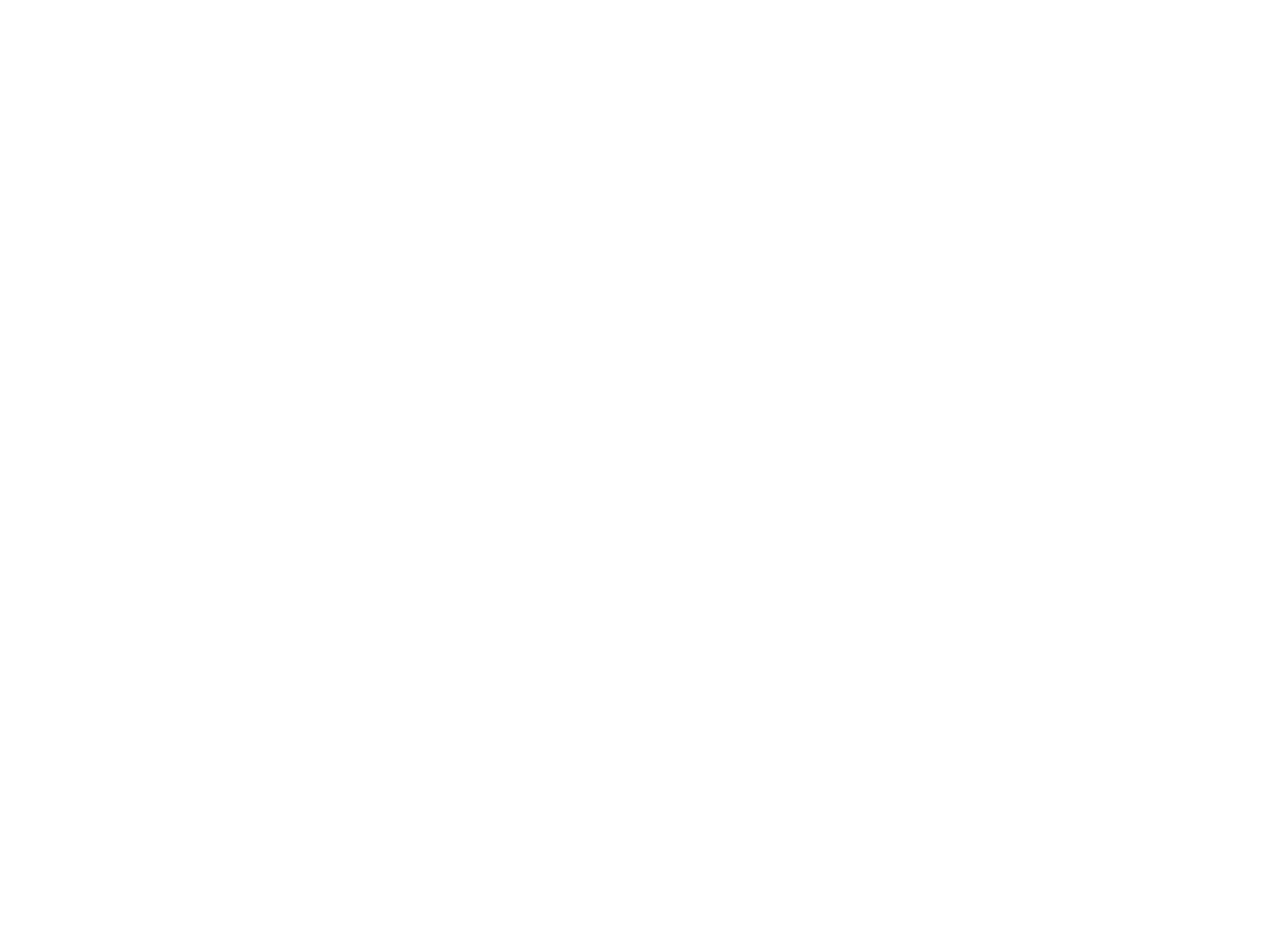
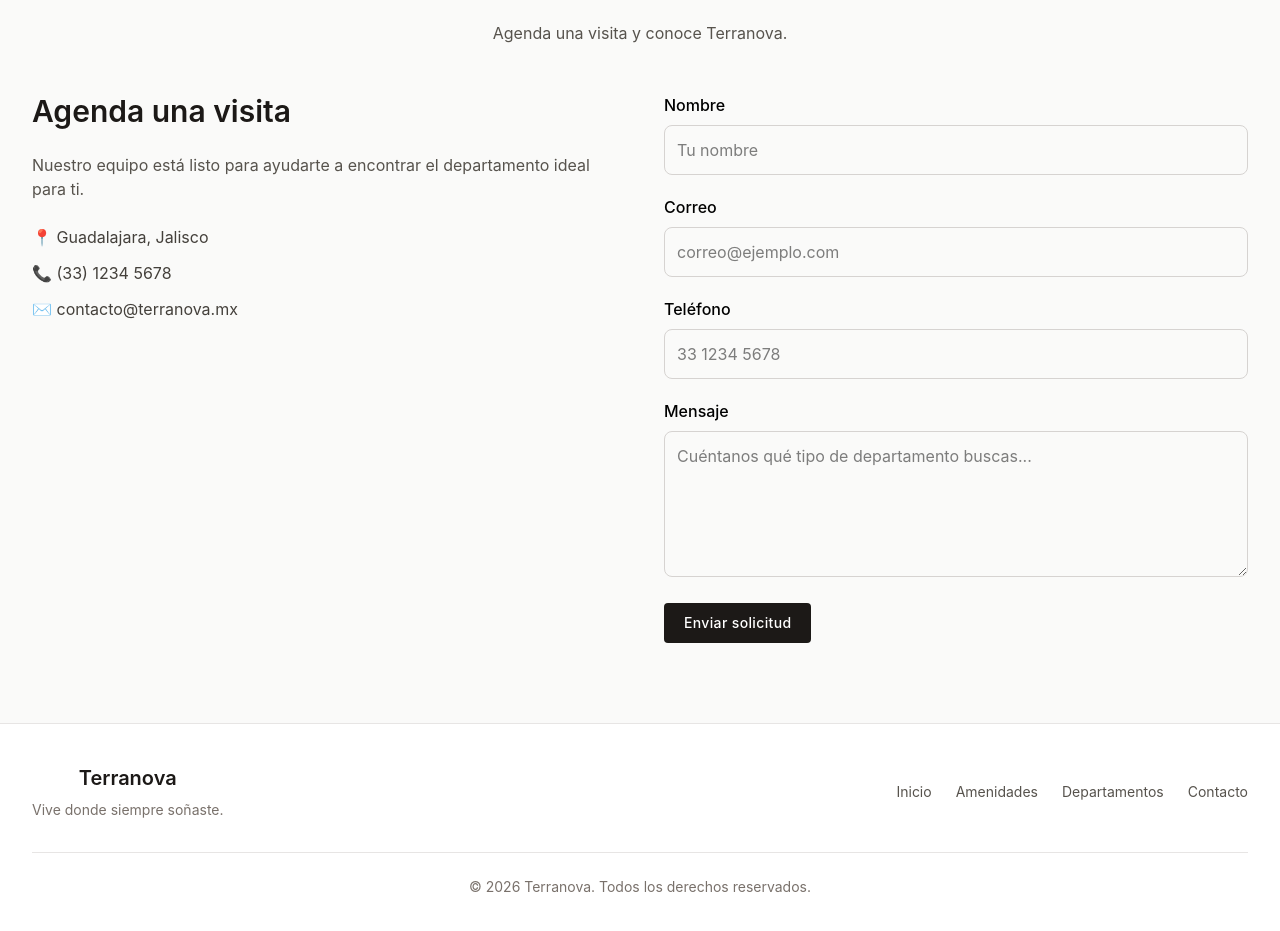
Before and after one commit to luisomarolmedo/powerbell-real-estate, a React (Vite) app: page / in a window 1280 px wide. Shown: the part 3374-4305 px from the top of the page. Before the commit the page ends 3307 px from the top, so only its background shows below. Built offline with nearby package versions, Linux system fonts and the light colour scheme.

Commit message:
Create contact and footer section

```diff
--- a/package.json
+++ b/package.json
@@ -10,6 +10,7 @@
     "preview": "vite preview"
   },
   "dependencies": {
+    "@hookform/resolvers": "^5.7.1",
     "@tailwindcss/vite": "^4.3.3",
     "framer-motion": "^12.43.0",
     "lucide-react": "^1.28.0",
--- a/src/components/Contact/Contact.tsx
+++ b/src/components/Contact/Contact.tsx
@@ -1,5 +1,26 @@
+import Container from "../shared/Container";
+import SectionTitle from "../shared/SectionTitle";
+
+import ContactForm from "./components/ContactForm";
+import ContactInfo from "./components/ContactInfo";
+
 function Contact() {
-  return <section>Contact</section>;
+  return (
+    <section id="contacto" className="bg-stone-50 py-20">
+      <Container>
+        <SectionTitle
+          title="Contáctanos"
+          subtitle="Agenda una visita y conoce Terranova."
+        />
+
+        <div className="grid gap-12 lg:grid-cols-2">
+          <ContactInfo />
+
+          <ContactForm />
+        </div>
+      </Container>
+    </section>
+  );
 }
 
 export default Contact;
--- /dev/null
+++ b/src/components/Contact/components/ContactForm.tsx
@@ -0,0 +1,88 @@
+import { useForm } from "react-hook-form";
+import { zodResolver } from "@hookform/resolvers/zod";
+
+import Button from "../../shared/Button";
+
+import { contactSchema, type ContactFormData } from "../schemas/contactSchema";
+
+function ContactForm() {
+  const {
+    register,
+    handleSubmit,
+    formState: { errors },
+    reset,
+  } = useForm<ContactFormData>({
+    resolver: zodResolver(contactSchema),
+  });
+
+  const onSubmit = (data: ContactFormData) => {
+    console.log(data);
+    alert("¡Solicitud enviada correctamente!");
+    reset();
+  };
+
+  return (
+    <form onSubmit={handleSubmit(onSubmit)} className="space-y-5">
+      <div>
+        <label className="mb-2 block font-medium">Nombre</label>
+
+        <input
+          {...register("name")}
+          className="w-full rounded-lg border border-stone-300 p-3"
+          placeholder="Tu nombre"
+        />
+
+        {errors.name && (
+          <p className="mt-1 text-sm text-red-600">{errors.name.message}</p>
+        )}
+      </div>
+
+      <div>
+        <label className="mb-2 block font-medium">Correo</label>
+
+        <input
+          {...register("email")}
+          className="w-full rounded-lg border border-stone-300 p-3"
+          placeholder="correo@ejemplo.com"
+        />
+
+        {errors.email && (
+          <p className="mt-1 text-sm text-red-600">{errors.email.message}</p>
+        )}
+      </div>
+
+      <div>
+        <label className="mb-2 block font-medium">Teléfono</label>
+
+        <input
+          {...register("phone")}
+          className="w-full rounded-lg border border-stone-300 p-3"
+          placeholder="33 1234 5678"
+        />
+
+        {errors.phone && (
+          <p className="mt-1 text-sm text-red-600">{errors.phone.message}</p>
+        )}
+      </div>
+
+      <div>
+        <label className="mb-2 block font-medium">Mensaje</label>
+
+        <textarea
+          {...register("message")}
+          rows={5}
+          className="w-full rounded-lg border border-stone-300 p-3"
+          placeholder="Cuéntanos qué tipo de departamento buscas..."
+        />
+
+        {errors.message && (
+          <p className="mt-1 text-sm text-red-600">{errors.message.message}</p>
+        )}
+      </div>
+
+      <Button>Enviar solicitud</Button>
+    </form>
+  );
+}
+
+export default ContactForm;
--- /dev/null
+++ b/src/components/Contact/components/ContactInfo.tsx
@@ -0,0 +1,22 @@
+function ContactInfo() {
+  return (
+    <div className="space-y-6">
+      <h3 className="text-3xl font-semibold text-stone-900">
+        Agenda una visita
+      </h3>
+
+      <p className="text-stone-600">
+        Nuestro equipo está listo para ayudarte a encontrar el departamento
+        ideal para ti.
+      </p>
+
+      <div className="space-y-3 text-stone-700">
+        <p>📍 Guadalajara, Jalisco</p>
+        <p>📞 (33) 1234 5678</p>
+        <p>✉️ contacto@terranova.mx</p>
+      </div>
+    </div>
+  );
+}
+
+export default ContactInfo;
--- /dev/null
+++ b/src/components/Contact/schemas/contactSchema.ts
@@ -0,0 +1,13 @@
+import { z } from "zod";
+
+export const contactSchema = z.object({
+  name: z.string().min(2, "Ingresa tu nombre."),
+
+  email: z.email("Correo inválido."),
+
+  phone: z.string().min(10, "Número inválido."),
+
+  message: z.string().min(10, "Escribe un mensaje."),
+});
+
+export type ContactFormData = z.infer<typeof contactSchema>;
--- a/src/components/Footer/Footer.tsx
+++ b/src/components/Footer/Footer.tsx
@@ -1,5 +1,53 @@
+import Container from "../shared/Container";
+
 function Footer() {
-  return <footer>Footer</footer>
+  return (
+    <footer className="border-t border-stone-200 bg-white py-10">
+      <Container>
+        <div className="flex flex-col items-center justify-between gap-6 text-center md:flex-row">
+          <div>
+            <h3 className="text-xl font-semibold text-stone-900">Terranova</h3>
+
+            <p className="mt-2 text-sm text-stone-500">
+              Vive donde siempre soñaste.
+            </p>
+          </div>
+
+          <nav>
+            <ul className="flex flex-wrap justify-center gap-6 text-sm text-stone-600">
+              <li>
+                <a href="#inicio" className="hover:text-stone-900">
+                  Inicio
+                </a>
+              </li>
+
+              <li>
+                <a href="#amenidades" className="hover:text-stone-900">
+                  Amenidades
+                </a>
+              </li>
+
+              <li>
+                <a href="#departamentos" className="hover:text-stone-900">
+                  Departamentos
+                </a>
+              </li>
+
+              <li>
+                <a href="#contacto" className="hover:text-stone-900">
+                  Contacto
+                </a>
+              </li>
+            </ul>
+          </nav>
+        </div>
+
+        <div className="mt-8 border-t border-stone-200 pt-6 text-center text-sm text-stone-500">
+          © {new Date().getFullYear()} Terranova. Todos los derechos reservados.
+        </div>
+      </Container>
+    </footer>
+  );
 }
 
-export default Footer
+export default Footer;
```
Also changed, not shown: 1 other file (tests, documents, lock files or other folders).
